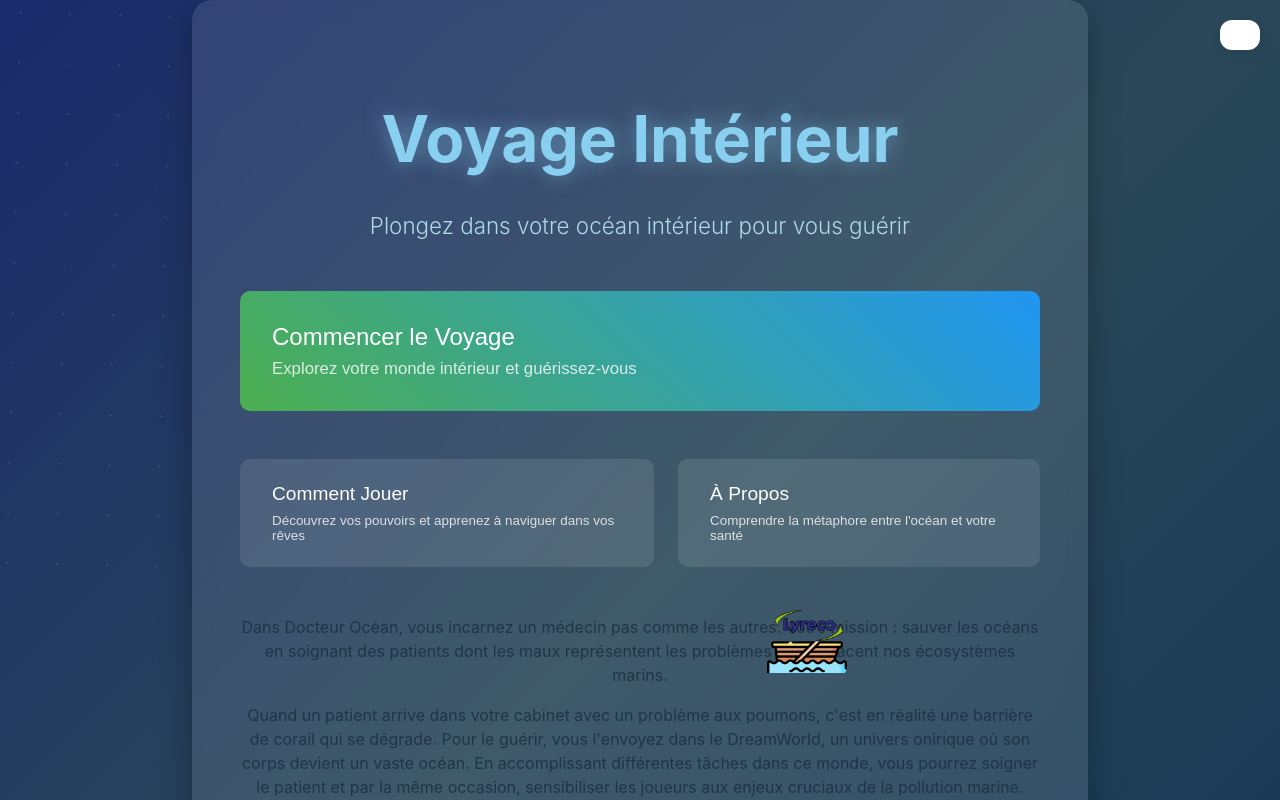
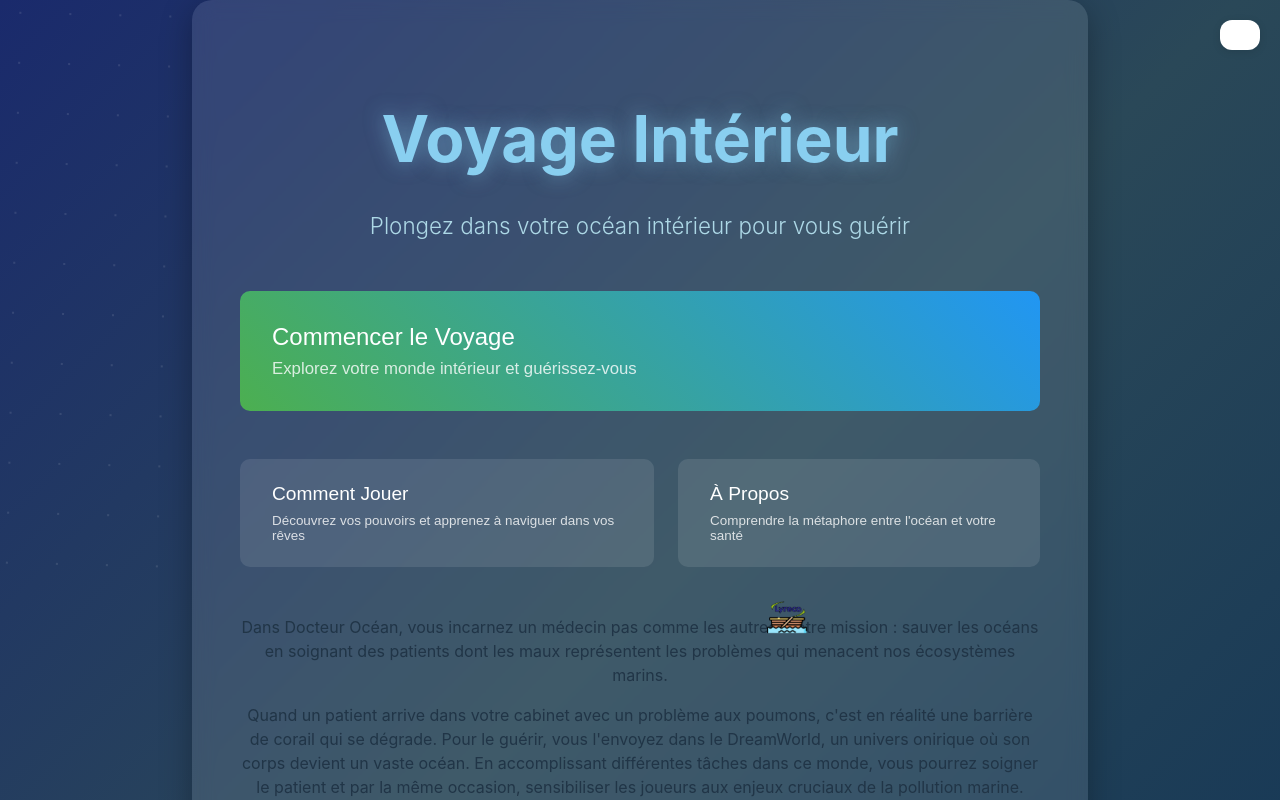
Before and after one commit to SELECT-FROM-talents/DocteurOcean, a React (Vite) app: page / in a window 1280 px wide. Shown: the top 800 px of the page. Built offline with nearby package versions, Linux system fonts and the light colour scheme.

Commit message:
diminution taille logo

```diff
--- a/src/App.css
+++ b/src/App.css
@@ -11,6 +11,6 @@
 }
 
 .logo-image {
-  width: 80px;
+  width: 40px;
   height: auto;
 }
```
